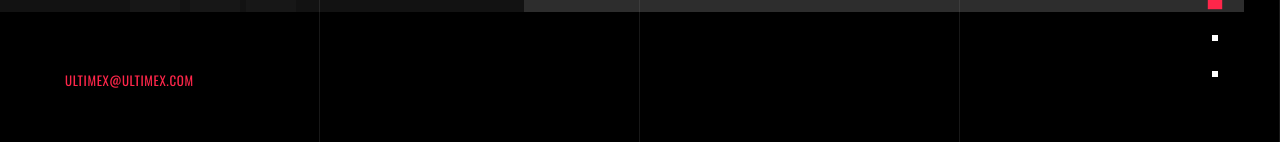
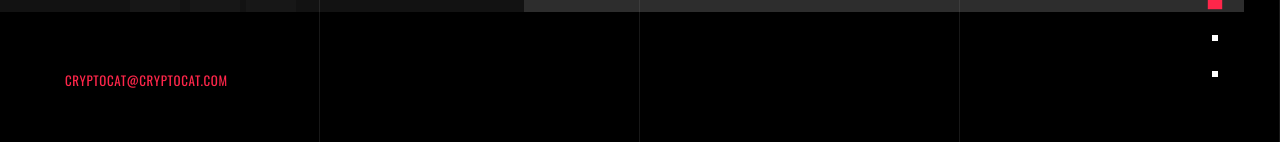
Before and after one commit to woodsmokeheart/cryptocat, a Next.js app: page / in a window 1280 px wide. Shown: the part 658-800 px from the top of the page. Built offline with nearby package versions, Linux system fonts and the light colour scheme.

Commit message:
Replace all Ultimex references with CryptoCat branding

```diff
--- a/src/app/globals.css
+++ b/src/app/globals.css
@@ -1,9 +1,5 @@
 /*
-  CSS Reset and Base Styles based on Ultimex Template
-
-  Template Name: Ultimex - One Page Portfolio Template
-  Author: ex-nihilo
-  Version: 1.2
+  CSS Reset and Base Styles for CryptoCat Project
 */
 
 /* Reset */
--- a/src/components/BottomCredits/BottomCredits.module.css
+++ b/src/components/BottomCredits/BottomCredits.module.css
@@ -1,4 +1,4 @@
-/* Bottom credits styles based on Ultimex template */
+/* Bottom credits styles */
 
 .bottomCredits {
   position: absolute;
--- a/src/components/BottomCredits/BottomCredits.tsx
+++ b/src/components/BottomCredits/BottomCredits.tsx
@@ -7,7 +7,7 @@ const BottomCredits = () => {
   return (
     <div className={styles.bottomCredits}>
       <h4 className={`${styles.bottomCreditsLead} ${styles.bottomCreditsLeadColor}`}>
-        <a href="mailto:ultimex@ultimex.com">ultimex@ultimex.com</a>
+        <a href="mailto:cryptocat@cryptocat.com">cryptocat@cryptocat.com</a>
       </h4>
     </div>
   )
--- a/src/components/Header/Header.module.css
+++ b/src/components/Header/Header.module.css
@@ -1,4 +1,4 @@
-/* Header styles based on Ultimex template */
+/* Header styles */
 
 .navbarWrapper {
   background: none;
--- a/src/components/Hero/Hero.module.css
+++ b/src/components/Hero/Hero.module.css
@@ -1,4 +1,4 @@
-/* Hero component styles based on Ultimex template */
+/* Hero component styles */
 
 .heroFullscreen {
   position: absolute;
--- a/src/components/HeroSlider/HeroSlider.tsx
+++ b/src/components/HeroSlider/HeroSlider.tsx
@@ -143,7 +143,7 @@ const HeroSlider = () => {
           <span className={styles.contactLabel}>(+1) 234 56 789</span>
         </div>
         <div className={styles.contactItem}>
-          <span className={styles.contactAccent}>ULTIMEX@ULTIMEX.COM</span>
+          <span className={styles.contactAccent}>CRYPTOCAT@CRYPTOCAT.COM</span>
         </div>
       </div>
     </div>
--- a/src/components/Preloader/Preloader.module.css
+++ b/src/components/Preloader/Preloader.module.css
@@ -1,4 +1,4 @@
-/* Preloader styles based on Ultimex template */
+/* Preloader styles */
 
 .preloaderBg {
   position: fixed;
--- a/src/components/SocialIcons/SocialIcons.module.css
+++ b/src/components/SocialIcons/SocialIcons.module.css
@@ -1,4 +1,4 @@
-/* Social icons styles based on Ultimex template */
+/* Social icons styles */
 
 .socialIcons {
   position: fixed;
--- a/src/components/VerticalLines/VerticalLines.module.css
+++ b/src/components/VerticalLines/VerticalLines.module.css
@@ -1,4 +1,4 @@
-/* Vertical lines component styles based on Ultimex template */
+/* Vertical lines component styles */
 
 .verticalLinesWrapper {
   position: fixed;
```
